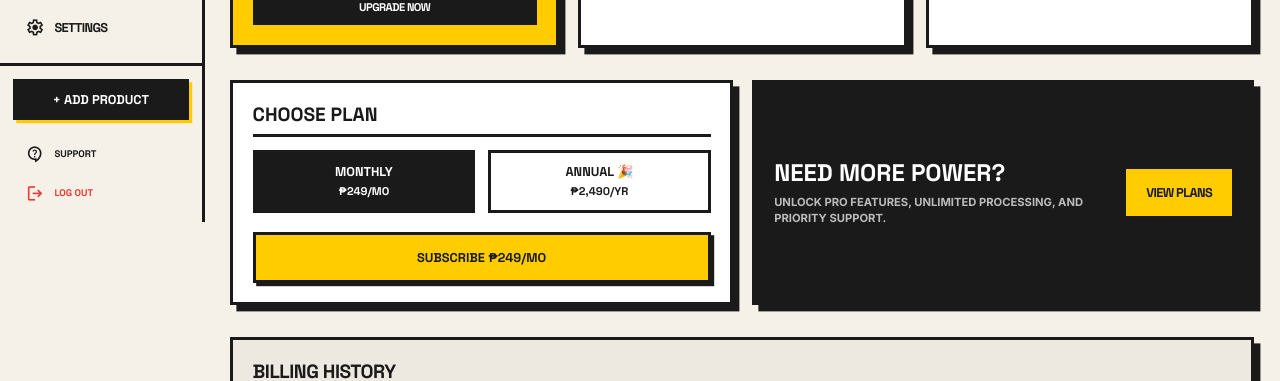
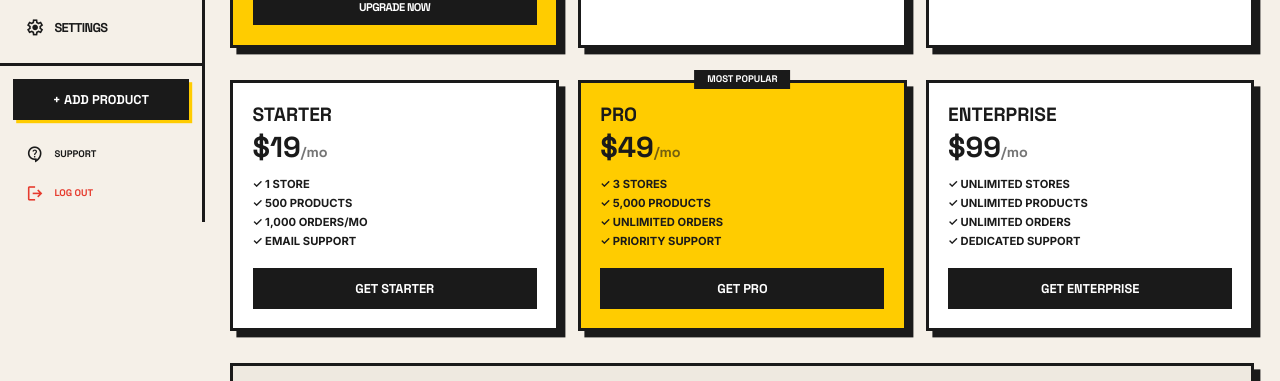
Before and after one commit to sainttlaurel/DROPLER, a Next.js app: page /dashboard/billing in a window 1280 px wide. Shown: the part 418-799 px from the top of the page. Built offline with nearby package versions, Linux system fonts and the light colour scheme; no server answers; the database is empty; sample sign-in values are in the browser's storage.

Commit message:
fix: use isPro instead of isPaid in billing plan selector

```diff
--- a/src/app/dashboard/billing/page.tsx
+++ b/src/app/dashboard/billing/page.tsx
@@ -6,8 +6,9 @@ import { Icon } from '@/components/ui/Icon'
 import { SubscriptionPlan } from '@/lib/constants'
 import Link from 'next/link'
 
-const MONTHLY_PRICE_ID = 'price_1TGZ7Z4DtPVuhqnv9UOOcjWq'
-const ANNUAL_PRICE_ID = 'price_1TGZ7Z4DtPVuhqnvAbH5WQgQ'
+const STARTER_PRICE_ID = 'price_1TGb744DtPVuhqnvvqeonWO2'
+const PRO_PRICE_ID = 'price_1TGb6d4DtPVuhqnvgghek4QU'
+const ENTERPRISE_PRICE_ID = 'price_1TGb6I4DtPVuhqnvZbqWc2P9'
 
 const PLANS: Record<string, { name: string; price: number; features: string[]; limits: { products: number; orders: number } }> = {
   FREE:       { name: 'Free',       price: 0,   features: ['Up to 50 products', 'Up to 100 orders/mo', '1 store'],          limits: { products: 50,       orders: 100 } },
@@ -222,47 +223,68 @@ export default function BillingPage() {
 
       {/* Plan Toggle + Upgrade CTA */}
       {!isPro && (
-        <div className="grid grid-cols-1 md:grid-cols-2 gap-6 mb-10">
-          {/* Plan Selector */}
-          <div className="bg-white border-4 border-[#1a1a1a] p-6 shadow-[8px_8px_0px_0px_rgba(26,26,26,1)]">
-            <h3 className="font-headline font-black uppercase text-2xl mb-4 border-b-4 border-[#1a1a1a] pb-2">Choose Plan</h3>
-            <div className="flex gap-4 mb-6">
-              <button
-                onClick={() => setSelectedPlan('monthly')}
-                className={`flex-1 py-3 border-4 border-[#1a1a1a] font-headline font-black uppercase transition-colors ${selectedPlan === 'monthly' ? 'bg-[#1a1a1a] text-white' : 'bg-white hover:bg-[#eee9e0]'}`}
-              >
-                Monthly<br />
-                <span className="text-sm">₱249/mo</span>
-              </button>
-              <button
-                onClick={() => setSelectedPlan('annual')}
-                className={`flex-1 py-3 border-4 border-[#1a1a1a] font-headline font-black uppercase transition-colors ${selectedPlan === 'annual' ? 'bg-[#1a1a1a] text-white' : 'bg-white hover:bg-[#eee9e0]'}`}
-              >
-                Annual 🎉<br />
-                <span className="text-sm">₱2,490/yr</span>
-              </button>
+        <div className="grid grid-cols-1 md:grid-cols-3 gap-6 mb-10">
+          {/* Starter */}
+          <div className="bg-white border-4 border-[#1a1a1a] p-6 shadow-[8px_8px_0px_0px_rgba(26,26,26,1)] flex flex-col justify-between">
+            <div>
+              <h3 className="font-headline font-black uppercase text-2xl mb-1">Starter</h3>
+              <div className="font-headline font-black text-4xl mb-4">$19<span className="text-lg opacity-60">/mo</span></div>
+              <ul className="space-y-1 mb-6 text-sm font-bold uppercase">
+                <li>✓ 1 store</li>
+                <li>✓ 500 products</li>
+                <li>✓ 1,000 orders/mo</li>
+                <li>✓ Email support</li>
+              </ul>
             </div>
             <button
-              onClick={() => handleUpgrade(selectedPlan === 'monthly' ? MONTHLY_PRICE_ID : ANNUAL_PRICE_ID)}
+              onClick={() => handleUpgrade(STARTER_PRICE_ID)}
               disabled={billingLoading}
-              className="w-full py-4 bg-[#ffcc00] border-4 border-[#1a1a1a] font-headline font-black uppercase shadow-[4px_4px_0px_0px_rgba(26,26,26,1)] hover:bg-[#1a1a1a] hover:text-white transition-all disabled:opacity-50"
+              className="w-full py-3 bg-[#1a1a1a] text-white border-2 border-[#1a1a1a] font-headline font-black uppercase hover:bg-[#0055ff] transition-colors disabled:opacity-50"
             >
-              {billingLoading ? 'Redirecting...' : `Subscribe ${selectedPlan === 'monthly' ? '₱249/mo' : '₱2,490/yr'}`}
+              {billingLoading ? 'Loading...' : 'Get Starter'}
             </button>
           </div>
 
-          {/* Upgrade CTA */}
-          <div className="bg-[#1a1a1a] border-4 border-[#1a1a1a] p-6 shadow-[8px_8px_0px_0px_rgba(26,26,26,1)] flex items-center justify-between gap-6">
-            <div className="text-white">
-              <h3 className="font-headline font-black uppercase text-3xl mb-2">Need More Power?</h3>
-              <p className="font-bold opacity-70 text-sm uppercase">Unlock PRO features, unlimited processing, and priority support.</p>
+          {/* Pro */}
+          <div className="bg-[#ffcc00] border-4 border-[#1a1a1a] p-6 shadow-[8px_8px_0px_0px_rgba(26,26,26,1)] flex flex-col justify-between relative">
+            <div className="absolute -top-4 left-1/2 -translate-x-1/2 bg-[#1a1a1a] text-white font-headline font-black uppercase text-xs px-4 py-1">Most Popular</div>
+            <div>
+              <h3 className="font-headline font-black uppercase text-2xl mb-1">Pro</h3>
+              <div className="font-headline font-black text-4xl mb-4">$49<span className="text-lg opacity-60">/mo</span></div>
+              <ul className="space-y-1 mb-6 text-sm font-bold uppercase">
+                <li>✓ 3 stores</li>
+                <li>✓ 5,000 products</li>
+                <li>✓ Unlimited orders</li>
+                <li>✓ Priority support</li>
+              </ul>
             </div>
             <button
-              onClick={() => handleUpgrade(ANNUAL_PRICE_ID)}
+              onClick={() => handleUpgrade(PRO_PRICE_ID)}
               disabled={billingLoading}
-              className="bg-[#ffcc00] text-[#1a1a1a] px-6 py-4 border-2 border-[#ffcc00] font-headline font-black uppercase tracking-tighter hover:translate-x-1 hover:translate-y-1 transition-all shrink-0 disabled:opacity-50"
+              className="w-full py-3 bg-[#1a1a1a] text-white border-2 border-[#1a1a1a] font-headline font-black uppercase hover:bg-[#0055ff] transition-colors disabled:opacity-50"
             >
-              View Plans
+              {billingLoading ? 'Loading...' : 'Get Pro'}
+            </button>
+          </div>
+
+          {/* Enterprise */}
+          <div className="bg-white border-4 border-[#1a1a1a] p-6 shadow-[8px_8px_0px_0px_rgba(26,26,26,1)] flex flex-col justify-between">
+            <div>
+              <h3 className="font-headline font-black uppercase text-2xl mb-1">Enterprise</h3>
+              <div className="font-headline font-black text-4xl mb-4">$99<span className="text-lg opacity-60">/mo</span></div>
+              <ul className="space-y-1 mb-6 text-sm font-bold uppercase">
+                <li>✓ Unlimited stores</li>
+                <li>✓ Unlimited products</li>
+                <li>✓ Unlimited orders</li>
+                <li>✓ Dedicated support</li>
+              </ul>
+            </div>
+            <button
+              onClick={() => handleUpgrade(ENTERPRISE_PRICE_ID)}
+              disabled={billingLoading}
+              className="w-full py-3 bg-[#1a1a1a] text-white border-2 border-[#1a1a1a] font-headline font-black uppercase hover:bg-[#0055ff] transition-colors disabled:opacity-50"
+            >
+              {billingLoading ? 'Loading...' : 'Get Enterprise'}
             </button>
           </div>
         </div>
```
